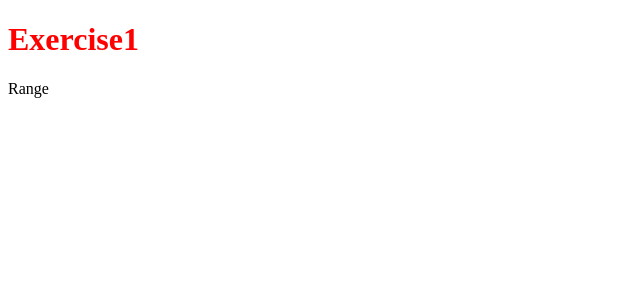
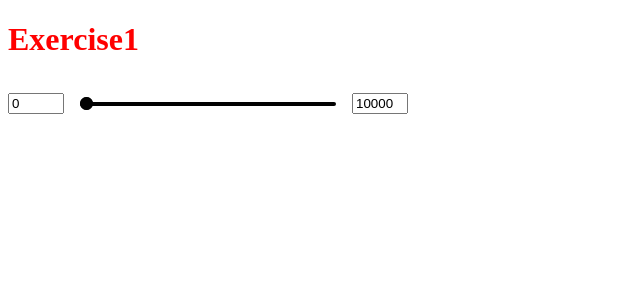
Before and after one commit to odil-bright/react-custom-range, a React app: page /exercise1 in a window 1280 px wide. Shown: the top 300 px of the page, without its empty margins (0-640 px from the left). Built offline with nearby package versions, Linux system fonts and the light colour scheme.

Commit message:
feat: range linear functionality

```diff
--- a/src/App.scss
+++ b/src/App.scss
@@ -1,3 +1,50 @@
+@import "./assets/sass/variables.scss";
+
 h1 {
   color: red;
 }
+
+.slider {
+  align-items: center;
+  display: flex;
+  height: 1rem;
+  width: 16rem;
+  margin: 1rem;
+  position: relative;
+  &__first {
+    background-color: $c-black;
+    height: 0.25rem;
+    width: 100%;
+    border-radius: 3px;
+  }
+  &__knob {
+    height: 0.8rem;
+    width: 0.8rem;
+    border-radius: 100%;
+    background-color: $c-black;
+    cursor: move;
+    user-select: none;
+    touch-action: none;
+    position: absolute;
+    &:hover {
+      height: 1rem;
+      width: 1rem;
+    }
+  }
+  &__second {
+    background-color: rgb(203 213 225);
+    flex: 1;
+    height: 0.3rem;
+  }
+}
+
+input::-webkit-outer-spin-button,
+input::-webkit-inner-spin-button {
+  -webkit-appearance: none;
+  margin: 0;
+}
+
+/* Firefox */
+input[type="number"] {
+  -moz-appearance: textfield;
+}
--- a/src/App.tsx
+++ b/src/App.tsx
@@ -1,6 +1,6 @@
 import React from "react";
 import { RouterProvider } from "react-router-dom";
-import router from "../src/router/router";
+import router from "./router/router";
 const App = () => {
   return <RouterProvider router={router} />;
 };
--- /dev/null
+++ b/src/assets/sass/variables.scss
@@ -0,0 +1 @@
+$c-black: #020202;
--- /dev/null
+++ b/src/components/Knob.tsx
@@ -0,0 +1,85 @@
+import {
+  Dispatch,
+  MutableRefObject,
+  SetStateAction,
+  useRef,
+  useState,
+} from "react";
+
+interface KnobProps {
+  slider: MutableRefObject<any>;
+  setValue: Dispatch<SetStateAction<number>>;
+  minLimiter: number;
+  maxLimiter: number;
+  min?: number;
+  max?: number;
+}
+
+export default function Knob({
+  min,
+  max,
+  minLimiter,
+  maxLimiter,
+  slider,
+  setValue,
+}: KnobProps) {
+  const [isDragging, setIsDragging] = useState(false);
+  const knob = useRef(null);
+
+  const handlers = {
+    onMouseMove: (ev: React.MouseEvent<HTMLDivElement, MouseEvent>) => {
+      if (!isDragging) return;
+      const value = utils.getRangeValue(ev.pageX);
+      if (value > maxLimiter || value < minLimiter) return;
+      knob.current.style.left = utils.setKnobPosition(ev.pageX) + "px";
+      setValue(value);
+    },
+  };
+
+  const utils = {
+    getRangeValue: (currentPos: number | void) => {
+      if (!currentPos) return;
+      return utils.getValueFromPos(currentPos);
+    },
+    getValueFromPos: (currentPos: number) => {
+      const sliderBoundingClientRect = slider.current?.getBoundingClientRect();
+      const currentRangeMin = sliderBoundingClientRect.left;
+      const currentRangeMax = sliderBoundingClientRect.right;
+      const posXPercent =
+        (currentPos - currentRangeMin) / (currentRangeMax - currentRangeMin);
+      const rangeValue = posXPercent * (max - min) + min;
+      return rangeValue <= max ? Math.round(rangeValue) : max;
+    },
+    setKnobPosition: (pageX: number): number | void => {
+      const sliderBoundingClientRect = slider.current?.getBoundingClientRect();
+      const xPosMin = pageX - knob.current.getBoundingClientRect().width / 2;
+      if (
+        sliderBoundingClientRect.left <= xPosMin &&
+        sliderBoundingClientRect.right >= pageX
+      ) {
+        return (
+          pageX -
+          sliderBoundingClientRect.left -
+          knob.current.getBoundingClientRect().width / 2
+        );
+      }
+    },
+  };
+
+  return (
+    <div
+      className="slider__knob"
+      ref={knob}
+      onMouseMove={handlers.onMouseMove}
+      onMouseDown={() => {
+        knob.current.style.zIndex = 1;
+        setIsDragging(true);
+      }}
+      onMouseUp={() => setIsDragging(false)}
+      onMouseLeave={() => {
+        knob.current.style.zIndex = 0;
+        setIsDragging(false);
+      }}
+    />
+  );
+}
--- a/src/components/Range.tsx
+++ b/src/components/Range.tsx
@@ -1,3 +1,50 @@
-export default function Range() {
-  return <>Range</>;
+import { useEffect, useRef, useState } from "react";
+import Knob from "./Knob";
+
+interface RangeProps {
+  min?: number;
+  max?: number;
 }
+
+export default function Range({ min, max }: RangeProps) {
+  const [currentMin, setCurrentMin] = useState(min);
+  const [currentMax, setCurrentMax] = useState(max);
+
+  const sliderRef = useRef(null);
+
+  return (
+    <div style={{ display: "flex", alignItems: "center" }}>
+      <input
+        type="number"
+        value={currentMin}
+        readOnly
+        style={{ width: "3rem" }}
+      />
+      <div className="slider" ref={sliderRef}>
+        <Knob
+          slider={sliderRef}
+          max={max}
+          min={min}
+          setValue={setCurrentMin}
+          minLimiter={min}
+          maxLimiter={currentMax}
+        />
+        <div className="slider__first" />
+        <Knob
+          slider={sliderRef}
+          max={max}
+          min={min}
+          setValue={setCurrentMax}
+          minLimiter={currentMin}
+          maxLimiter={max}
+        />
+      </div>
+      <input
+        type="number"
+        value={currentMax}
+        readOnly
+        style={{ width: "3rem" }}
+      />
+    </div>
+  );
+}
--- a/src/index.tsx
+++ b/src/index.tsx
@@ -1,4 +1,3 @@
-import React from "react";
 import { createRoot } from "react-dom/client";
 import App from "./App";
 import "./App.scss";
--- a/src/pages/Exercise1.tsx
+++ b/src/pages/Exercise1.tsx
@@ -4,7 +4,7 @@ const Exercise1 = () => {
   return (
     <>
       <h1>Exercise1</h1>
-      <Range />
+      <Range min={0} max={10000} />
     </>
   );
 };
--- a/src/router/routes.tsx
+++ b/src/router/routes.tsx
@@ -1,7 +1,7 @@
 import { redirect } from "react-router-dom";
-import { RouteNames } from "../models/router";
-import Exercise1 from "../pages/Exercise1";
-import Exercise2 from "../pages/Exercise2";
+import { RouteNames } from "@/models/router";
+import Exercise1 from "@/pages/Exercise1";
+import Exercise2 from "@/pages/Exercise2";
 
 const routes = [
   {
```
